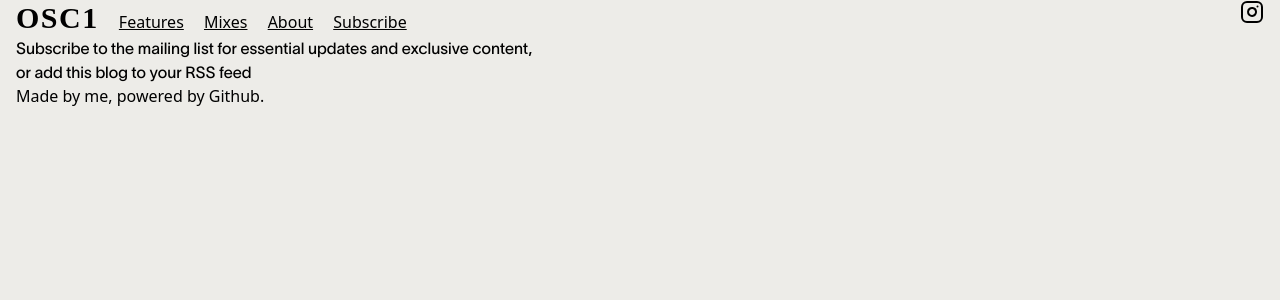
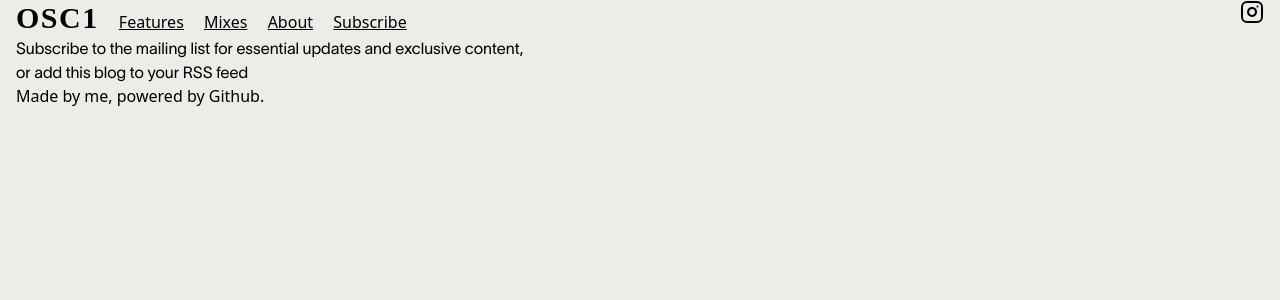
Before and after one commit to osc1blog/osc1blog.github.io, a Jekyll site: the page built from subscribe.md, in a window 1280 px wide. Shown: the top 300 px of the page. Built offline with Jekyll 4.4.1, drawn with Linux system fonts in a browser that asks for light colours; nearby versions of some CDN libraries; some web fonts are replaced; our own code applies the rules of GitHub Pages for plain Markdown files.

Commit message:
Update style.scss

```diff
--- a/assets/css/style.scss
+++ b/assets/css/style.scss
@@ -14,8 +14,26 @@
     font-weight: normal;
 }
 @font-face {
+    font-family: 'Lausanne-300';
+    src: url('../fonts/TWKLausanne-300.woff2');
+    font-style: normal;
+    font-weight: normal;
+}
+@font-face {
     font-family: 'Lausanne-400';
     src: url('../fonts/TWKLausanne-400.woff2');
+    font-style: normal;
+    font-weight: normal;
+}
+@font-face {
+    font-family: 'Lausanne-600';
+    src: url('../fonts/TWKLausanne-600.woff2');
+    font-style: normal;
+    font-weight: normal;
+}
+@font-face {
+    font-family: 'Lausanne-1000';
+    src: url('../fonts/TWKLausanne-1000.woff2');
     font-style: normal;
     font-weight: normal;
 }
@@ -24,5 +42,5 @@ h1 {
     font-family: 'EurostileUnicase';
 }
 p {
-    font-family: 'Lausanne-400';
+    font-family: 'Lausanne-300';
 }
```
